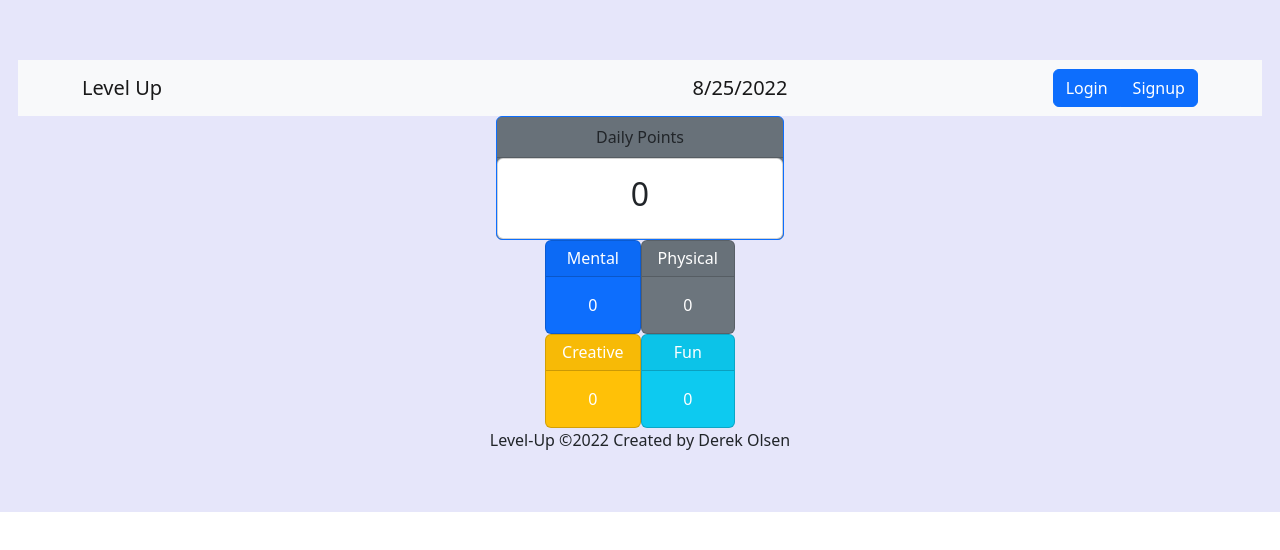
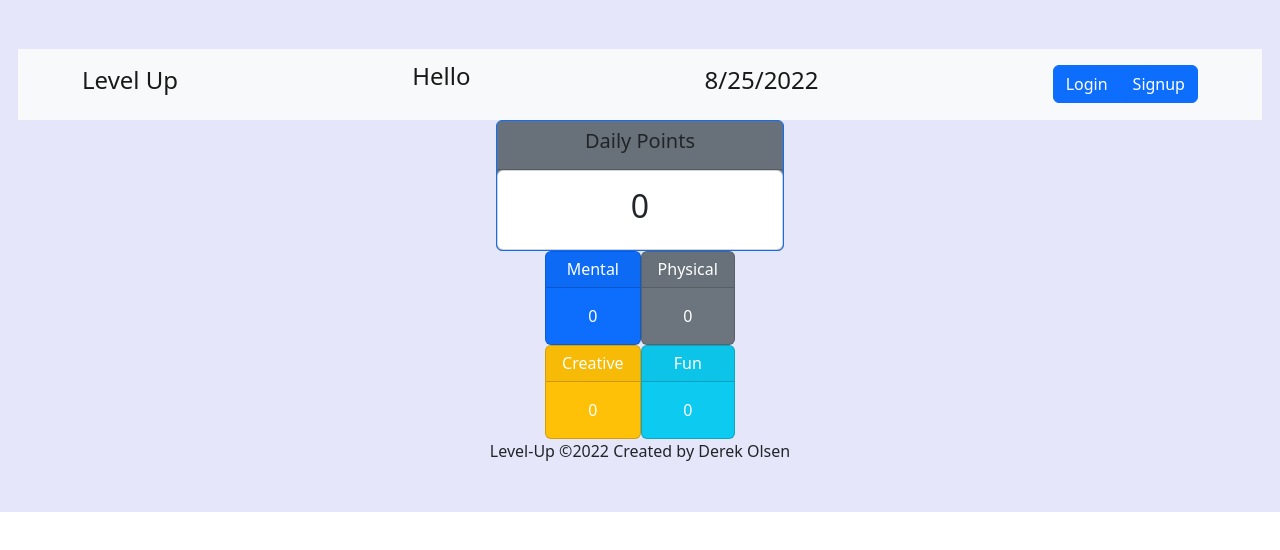
Before and after one commit to Dolsen0/level-up-react, a React (Create React App) app: page / in a window 1280 px wide. Shown: the top 550 px of the page. Built offline with nearby package versions, Linux system fonts and the light colour scheme; no server answers.

Commit message:
adjusted navbar and mainscore styling

```diff
--- a/src/components/Fun.jsx
+++ b/src/components/Fun.jsx
@@ -8,8 +8,15 @@ export function Fun(){
     const[funTime, setFunTime] = useState(0)
 
     useEffect(()=> {
-        console.log(`you clicked fun - ${funTime} points`)
-    })
+        fetch('https://level-up-do.web.app/user',{
+            method: 'POST',
+            headers:{'Content-Type': 'application/json'},
+            body: JSON.stringify(),
+        })
+        .then(response => response.json())
+        .then(response => response.score)
+        .catch(err=>console.error(err))
+    }, [])
 
 
     return(
--- a/src/components/MainScore.jsx
+++ b/src/components/MainScore.jsx
@@ -1,8 +1,6 @@
 import { useEffect, useState } from "react"
 import  Card  from "react-bootstrap/Card"
 import CardHeader from "react-bootstrap/esm/CardHeader"
-import { Creative } from "./Creative.jsx"
-
 
 export default function MainScore({userScore}){
 
@@ -19,7 +17,7 @@ export default function MainScore({userScore}){
 
     return(
         <Card bg= "secondary" key = "secondary" border="primary" style={{ width: '18rem'}}>
-            <CardHeader> Daily Points </CardHeader>
+            <CardHeader> <h5>Daily Points</h5>  </CardHeader>
             <Card body>
                 <h2>{mainScore}</h2>
             </Card>
--- a/src/components/NavBar.jsx
+++ b/src/components/NavBar.jsx
@@ -12,11 +12,11 @@ export default function NavBar(){
         <>
         <Navbar bg="light" className="navbar" sticky="top" >
             <Container>
-                <Navbar.Brand>Level Up</Navbar.Brand>
+                <Navbar.Brand> <h4>Level Up</h4></Navbar.Brand>
                 <Navbar.Brand>
-                    <FirstName/>
+                    <h4>Hello <FirstName/></h4>
                     </Navbar.Brand>
-                <Navbar.Brand>{new Date().toLocaleDateString()}</Navbar.Brand>
+                <Navbar.Brand> <h4>  {new Date().toLocaleDateString()}  </h4>  </Navbar.Brand>
                 <div className="navButtons">
                 <ButtonGroup>
                     <LoginButton/>
--- a/src/components/SignupForm.jsx
+++ b/src/components/SignupForm.jsx
@@ -10,11 +10,11 @@ export default function SignupForm(){
         event.preventDefault()
         console.log("clicking", form)
 
-        fetch('https://level-up-do.web.app/signup',{
+        fetch('https://level-up-do.web.app/user',{
             method: 'POST',
             headers:{'Content-Type': 'application/json'},
             body: JSON.stringify(form),
-        })
+        },[])
         .then(res => res.json())
         .then(data => console.log('success:', data ))
         .catch(err => console.error(err))
```
